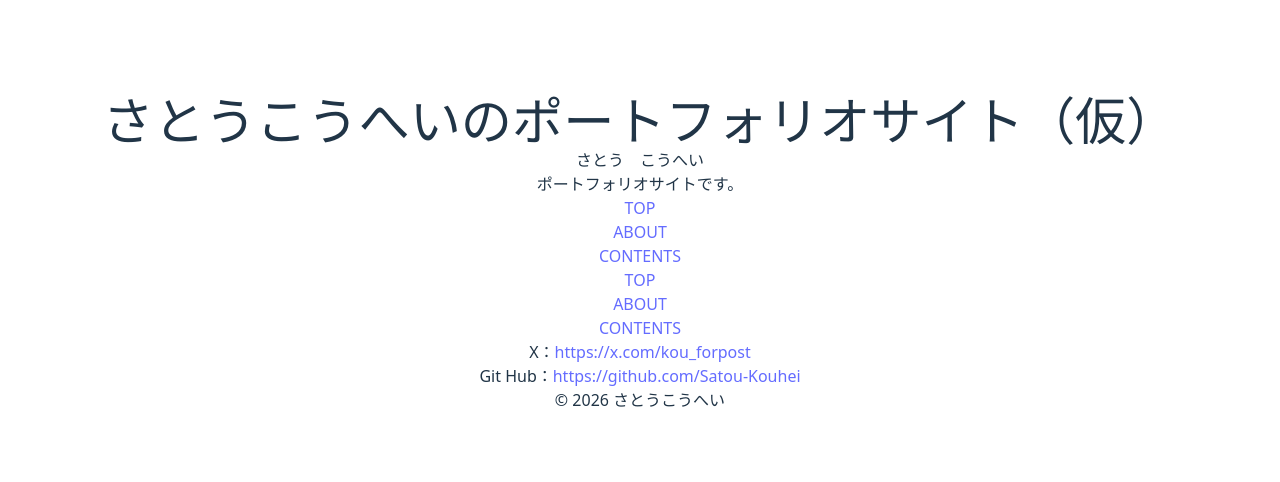
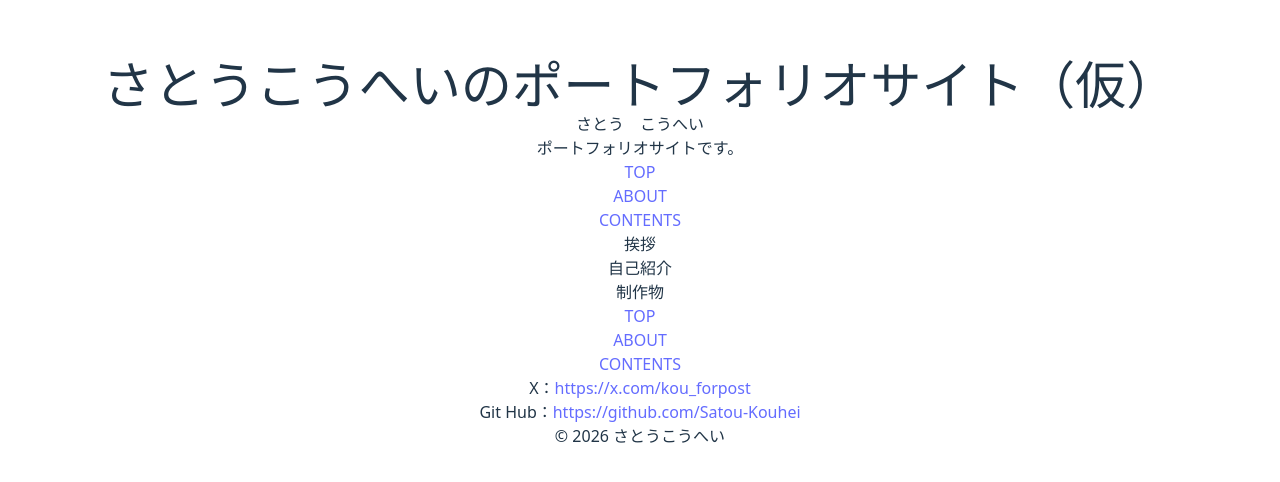
Before and after one commit to Satou-Kouhei/satou-kouhei.github.io, a React (Vite) app: page / in a window 1280 px wide. Shown: the part 148-630 px from the top of the page. Built offline with nearby package versions, Linux system fonts and the light colour scheme.

Commit message:
メイン部分の枠組みを作成

```diff
--- a/src/components/Contents.tsx
+++ b/src/components/Contents.tsx
@@ -1,6 +1,29 @@
 function Contents () {
     return (
         <>
+            <main>
+                <section id='top' className='top'>
+                    <article className='greeting'>
+                        <h2>挨拶</h2>
+                        {/* あいさつなど */}
+                    </article>
+
+                </section>
+
+                <section id='about' className='about'>
+                    <article className='about-me'>
+                        <h2>自己紹介</h2>
+                        {/* 自己紹介など */}
+                    </article>
+                </section>
+
+                <section id='contents' className='contents'>
+                    <article className='projects'>
+                        <h2>制作物</h2>
+                        {/* 作成した制作物が増えたら、項目を増やす */}
+                    </article>
+                </section>
+            </main>
         </>
     )
 }
```
